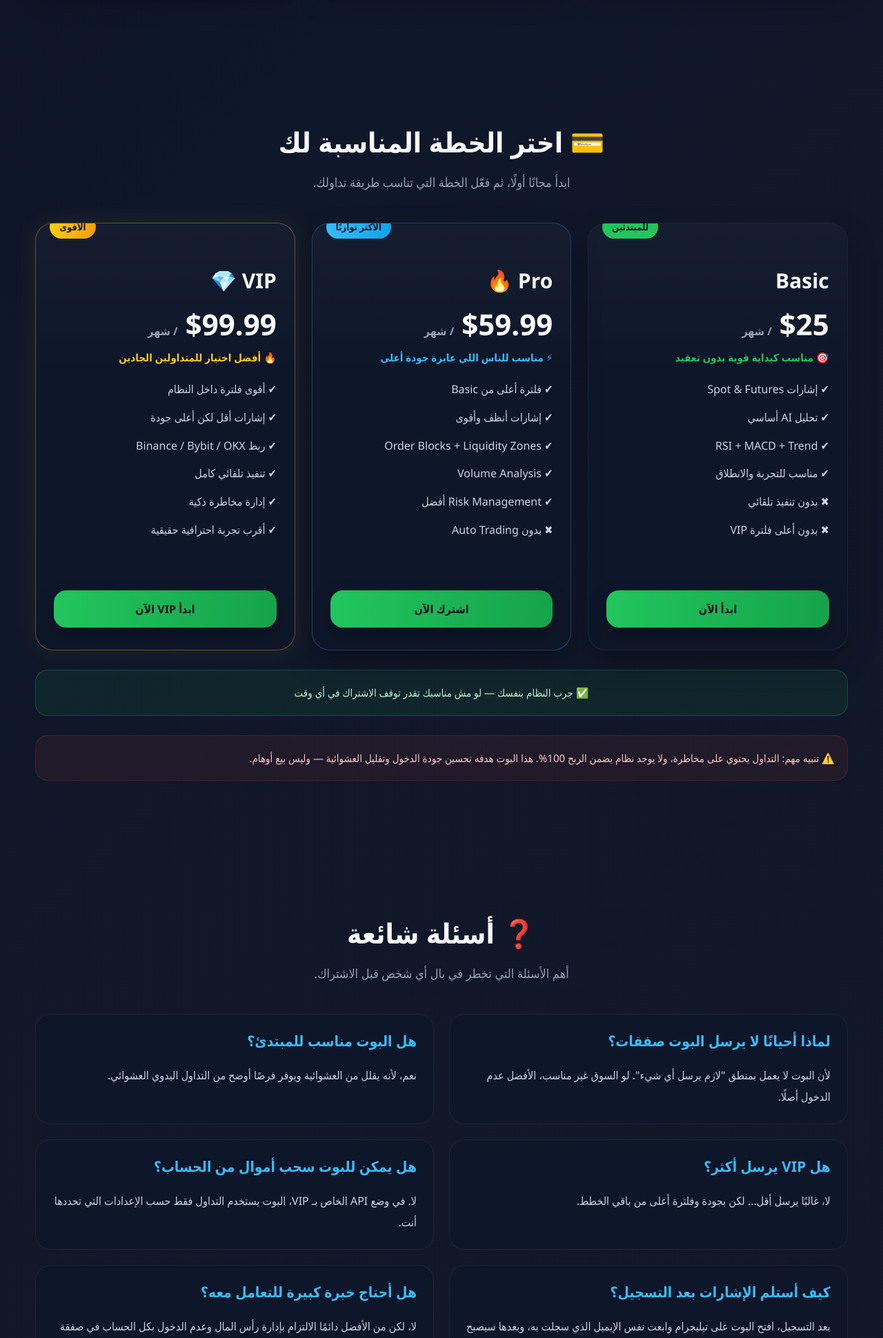
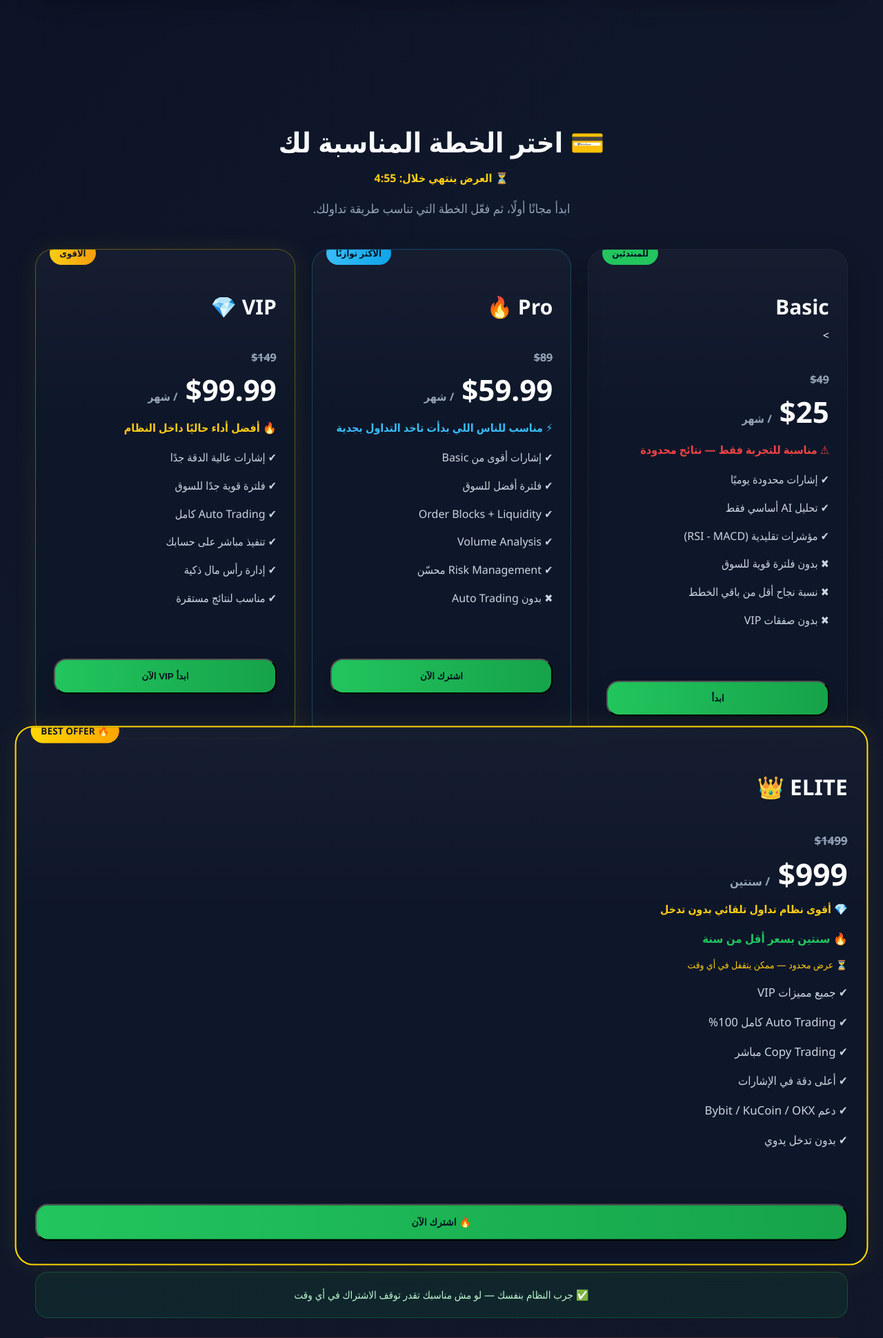
Before and after one commit to abdallah-bot250/trading_bot, a Flask app: page / in a window 1280 px wide. Shown: the part 3592-5532 px from the top of the page at 69% size. Run offline with Flask 3, Linux system fonts and the light colour scheme; parts of the project's set-up code (start-up, migrations or seed data) failed here and were passed over; some libraries are stand-ins or nearby versions.

Commit message:
final update

```diff
--- a/templates/landing.html
+++ b/templates/landing.html
@@ -916,6 +916,9 @@ a {
 <section class="section" id="pricing">
     <div class="container">
         <h2 class="section-title">💳 اختر الخطة المناسبة لك</h2>
+        <p style="text-align:center;color:#facc15;font-weight:bold;margin-top:10px;">
+⏳ العرض ينتهي خلال: <span id="countdown">10:00</span>
+</p>
         <p class="section-sub">
             ابدأ مجانًا أولًا، ثم فعّل الخطة التي تناسب طريقة تداولك.
         </p>
@@ -923,57 +926,125 @@ a {
         <div class="plan-grid">
             <div class="plan-card">
     <div class="plan-badge">للمبتدئين</div>
-                <h3>Basic</h3>
-                <div class="price">$25 <span>/ شهر</span></div>
-                <div class="plan-tagline">🎯 مناسب كبداية قوية بدون تعقيد</div>
+    <h3>Basic</h3>>
+                <div class="price">
+    <span style="text-decoration:line-through;color:#94a3b8">$49</span><br>
+    $25 <span>/ شهر</span>
+</div>
+
+<p style="color:#ef4444; font-weight:bold;">
+⚠ مناسبة للتجربة فقط — نتائج محدودة
+</p>
 
 <ul>
-                    <li>✔ إشارات Spot & Futures</li>
-                    <li>✔ تحليل AI أساسي</li>
-                    <li>✔ RSI + MACD + Trend</li>
-                    <li>✔ مناسب للتجربة والانطلاق</li>
-                    <li>✖ بدون تنفيذ تلقائي</li>
-                    <li>✖ بدون أعلى فلترة VIP</li>
+    <li>✔ إشارات محدودة يوميًا</li>
+    <li>✔ تحليل AI أساسي فقط</li>
+    <li>✔ مؤشرات تقليدية (RSI - MACD)</li>
+    <li>✖ بدون فلترة قوية للسوق</li>
+    <li>✖ نسبة نجاح أقل من باقي الخطط</li>
+    <li>✖ بدون صفقات VIP</li>
 </ul>
 
-                <a href="/register" class="btn btn-primary">ابدأ الآن</a>
+<form action="/create-payment" method="GET">
+    <input type="hidden" name="plan" value="basic">
+    <button class="btn btn-primary">ابدأ</button>
+</form>
             </div>
 
             <div class="plan-card pro">
     <div class="plan-badge">الأكثر توازنًا</div>
     <h3>Pro 🔥</h3>
-                <div class="price">$59.99 <span>/ شهر</span></div>
-                <div class="plan-tagline">⚡ مناسب للناس اللي عايزة جودة أعلى</div>
+                <div class="price">
+    <span style="text-decoration:line-through;color:#94a3b8">$89</span><br>
+    $59.99 <span>/ شهر</span>
+</div>
+
+<p style="color:#38bdf8; font-weight:bold;">
+⚡ مناسب للناس اللي بدأت تاخد التداول بجدية
+</p>
 
 <ul>
-                    <li>✔ فلترة أعلى من Basic</li>
-                    <li>✔ إشارات أنظف وأقوى</li>
-                    <li>✔ Order Blocks + Liquidity Zones</li>
+    <li>✔ إشارات أقوى من Basic</li>
+    <li>✔ فلترة أفضل للسوق</li>
+    <li>✔ Order Blocks + Liquidity</li>
     <li>✔ Volume Analysis</li>
-                    <li>✔ Risk Management أفضل</li>
+    <li>✔ Risk Management محسّن</li>
     <li>✖ بدون Auto Trading</li>
 </ul>
 
-                <a href="/register" class="btn btn-primary">اشترك الآن</a>
+<form action="/create-payment" method="GET">
+    <input type="hidden" name="plan" value="pro">
+    <button class="btn btn-primary">اشترك الآن</button>
+</form>
             </div>
 
             <div class="plan-card vip">
     <div class="plan-badge">الأقوى</div>
     <h3>VIP 💎</h3>
-                <div class="price">$99.99 <span>/ شهر</span></div>
-                <div class="plan-tagline">🔥 أفضل اختيار للمتداولين الجادين</div>
+                <div class="price">
+    <span style="text-decoration:line-through;color:#94a3b8">$149</span><br>
+    $99.99 <span>/ شهر</span>
+</div>
+
+<p style="color:#facc15; font-weight:bold;">
+🔥 أفضل أداء حاليًا داخل النظام
+</p>
 
 <ul>
-                    <li>✔ أقوى فلترة داخل النظام</li>
-                    <li>✔ إشارات أقل لكن أعلى جودة</li>
-                    <li>✔ ربط Binance / Bybit / OKX</li>
-                    <li>✔ تنفيذ تلقائي كامل</li>
-                    <li>✔ إدارة مخاطرة ذكية</li>
-                    <li>✔ أقرب تجربة احترافية حقيقية</li>
+    <li>✔ إشارات عالية الدقة جدًا</li>
+    <li>✔ فلترة قوية جدًا للسوق</li>
+    <li>✔ Auto Trading كامل</li>
+    <li>✔ تنفيذ مباشر على حسابك</li>
+    <li>✔ إدارة رأس مال ذكية</li>
+    <li>✔ مناسب لنتائج مستقرة</li>
 </ul>
 
-                <a href="/register" class="btn btn-primary">ابدأ VIP الآن</a>
+<form action="/create-payment" method="GET">
+    <input type="hidden" name="plan" value="vip">
+    <button class="btn btn-primary">ابدأ VIP الآن</button>
+</form>
             </div>
+        </div>
+
+        <div class="plan-card vip" style="border:2px solid gold; transform:scale(1.05);">
+
+    <div class="plan-badge" style="background:linear-gradient(90deg,gold,orange);">
+        🔥 BEST OFFER
+    </div>
+
+    <h3>ELITE 👑</h3>
+
+    <div class="price">
+        <span style="text-decoration:line-through;color:#94a3b8">$1499</span><br>
+        $999 <span>/ سنتين</span>
+    </div>
+
+    <div class="plan-tagline">
+        💎 أقوى نظام تداول تلقائي بدون تدخل
+    </div>
+
+    <p style="color:#22c55e; font-weight:bold;">
+        🔥 سنتين بسعر أقل من سنة
+    </p>
+
+    <p style="color:#facc15; font-size:13px;">
+        ⏳ عرض محدود — ممكن يتقفل في أي وقت
+    </p>
+
+    <ul>
+        <li>✔ جميع مميزات VIP</li>
+        <li>✔ Auto Trading كامل 100%</li>
+        <li>✔ Copy Trading مباشر</li>
+        <li>✔ أعلى دقة في الإشارات</li>
+        <li>✔ دعم Bybit / KuCoin / OKX</li>
+        <li>✔ بدون تدخل يدوي</li>
+    </ul>
+
+    <form action="/create-payment" method="GET">
+        <input type="hidden" name="plan" value="pro_2y">
+        <button class="btn btn-primary">🔥 اشترك الآن</button>
+    </form>
+
 </div>
 
         <div class="guarantee-box">
@@ -1066,5 +1137,23 @@ a {
 AI Crypto Trader ©️ جميع الحقوق محفوظة
 </div>
 
+<script>
+let time = 300;
+
+function updateTimer(){
+    let min = Math.floor(time/60);
+    let sec = time % 60;
+
+    document.getElementById("countdown").innerText =
+        `${min}:${sec < 10 ? "0"+sec : sec}`;
+
+    if(time > 0){
+        time--;
+    }
+}
+
+setInterval(updateTimer,1000);
+</script>
+
 </body>
 </html>
```
Lines whose indentation alone changed are shown as unchanged.
